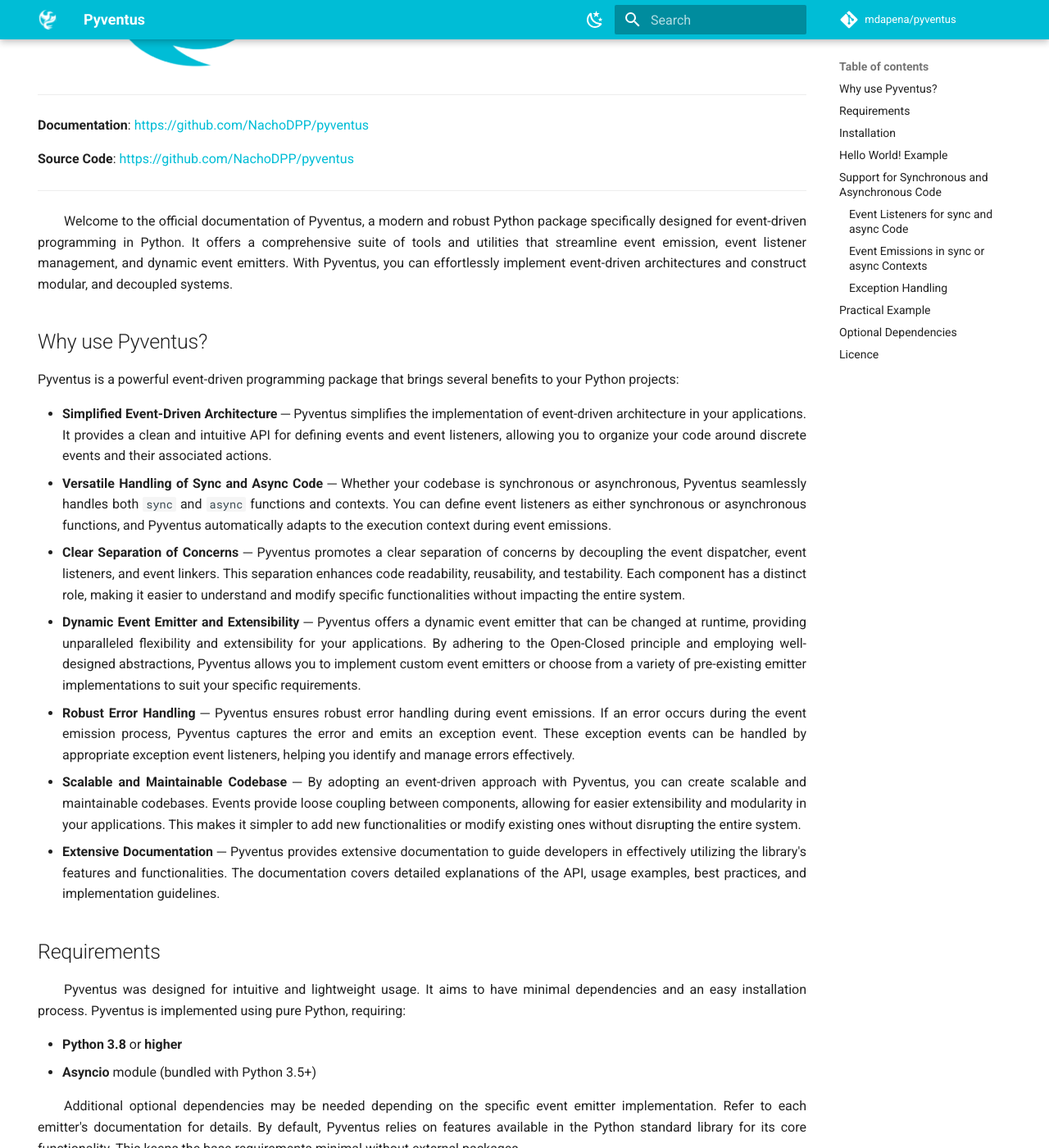
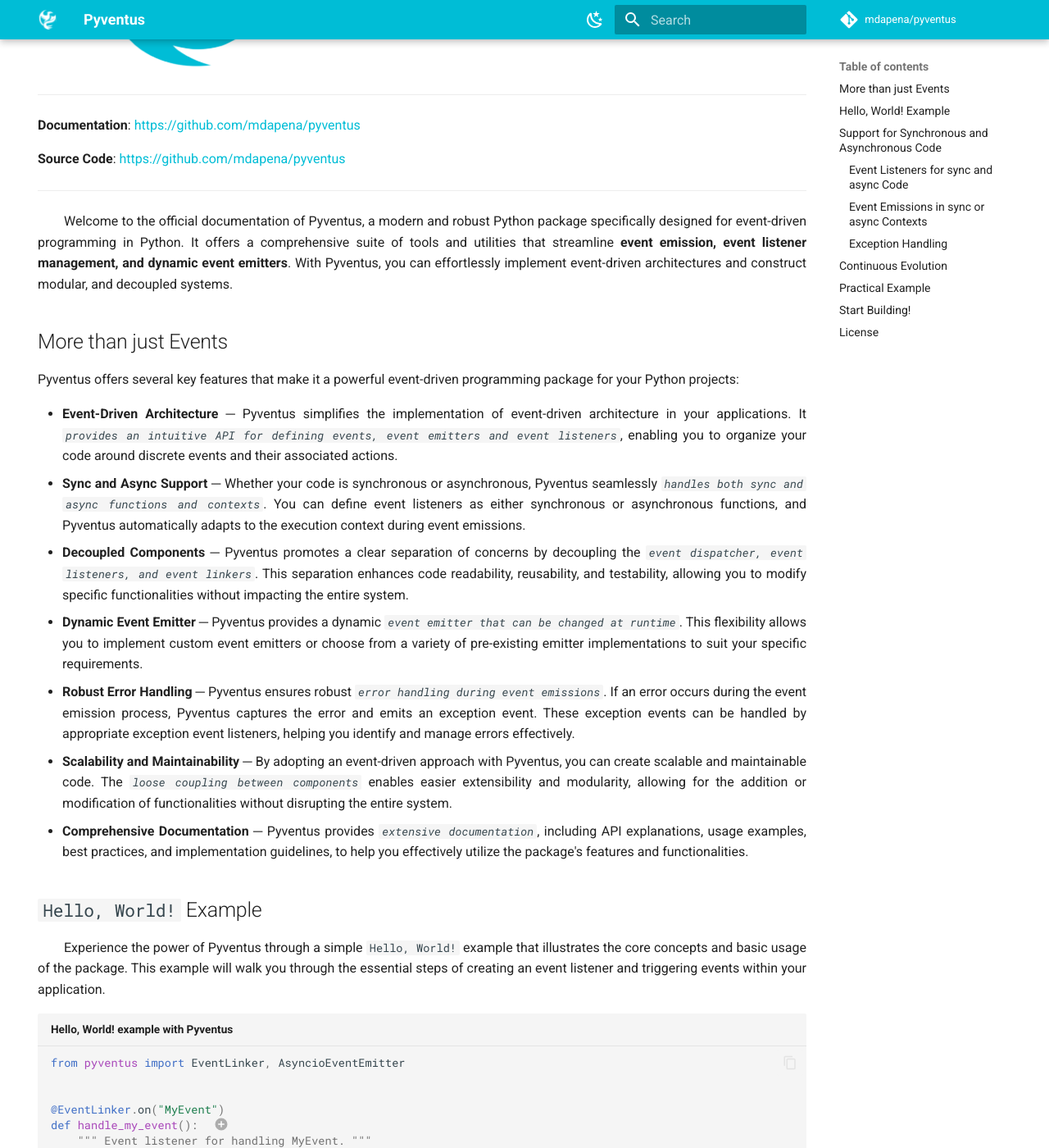
Before and after one commit to mdapena/pyventus, an MkDocs documentation site: the page built from docs/index.md, in a window 1280 px wide and 1400 px high, scrolled down 446 px. Shown: the whole window at 82% size. Built offline with MkDocs 1.6.1 and Material for MkDocs 9.7.7, drawn with Linux system fonts in a browser that asks for light colours; comment, search, counter and statistics services are not loaded; some of the changed text lies outside the part shown.

Commit message:
Update index.md and getting-started.md docs

````diff
--- a/docs/getting-started.md
+++ b/docs/getting-started.md
@@ -0,0 +1,91 @@
+---
+hide:
+  - navigation
+---
+
+<p style='text-align: justify;' markdown>
+    &emsp;&emsp;Pyventus makes it easy to start building event-driven applications. This guide will walk you through
+	properly installing and configuring Pyventus on your development environment.
+</p>
+
+## Requirements
+
+<p style='text-align: justify;' markdown>
+	 &emsp;&emsp;Pyventus was designed for intuitive and lightweight usage. It aims to have minimal dependencies and an
+	easy installation process. To use Pyventus, ensure you have the following:
+</p>
+
+<ul style='text-align: justify;' markdown>
+
+<li markdown>**Python 3.8** or **higher** </li>
+<li markdown>**Asyncio** module (bundled with Python 3.5+)</li>
+
+</ul>
+
+!!! info "Note"
+
+	<p style='text-align: justify;' markdown>
+		By default, Pyventus provides the `AsyncioEventEmitter`, which is included with the package. It does not have
+		any additional dependencies beyond the ones mentioned above. However, depending on the optional dependencies
+		and event emitter implementations you choose to utilize, the requirements may vary.
+	</p>
+
+## Installation
+
+<p style='text-align: justify;' markdown>
+	&emsp;&emsp;Pyventus is published as a Python package and can be installed with `pip`. It is recommended to use a
+	virtual environment. Open your terminal and install Pyventus by running the following command:
+</p>
+
+``` sh
+$ pip install pyventus
+```
+
+### Optional Dependencies
+
+<p style='text-align: justify;' markdown>
+	&emsp;&emsp;Pyventus follows the <a href="https://www.cs.utexas.edu/users/downing/papers/OCP-1996.pdf" target="_blank">Open-Closed Principle</a>,
+	which allows for easy extension of its functionality through alternate `EventEmitter` implementations. These
+	optional dependencies provide the flexibility to enhance Pyventus without replacing existing features. While
+	Pyventus primarily relies on the Python standard library, it also supports optional dependencies to access
+	additional features.
+</p>
+
+
+<ul style='text-align: justify;' markdown>
+
+<li markdown> [`Redis Queue (RQ)`](https://redis.com/glossary/redis-queue/) ─ Pyventus provides support for the
+optional dependency of Redis Queue (RQ) integration through the RqEventEmitter. The RqEventEmitter seamlessly
+integrates with <a href="https://python-rq.org/" target="_blank">Python-RQ</a>, a widely-used library for managing
+task queues using Redis pub/sub. By incorporating the `RqEventEmitter` into Pyventus, you gain the ability to
+execute event listeners as background jobs using RQ's asynchronous workers. To take advantage of the Redis Queue
+integration with Pyventus, you can install it using the following command:
+
+``` sh
+$ pip install pyventus[rq]
+```
+
+</li>
+
+</ul>
+
+## What's Next?
+
+<p style='text-align: justify;' markdown>
+	With Pyventus installed, explore our documentation:
+</p>
+
+<ul style='text-align: justify;' markdown>
+
+<li markdown>View examples and tutorials</li>
+<li markdown>Browse API reference</li>
+<li markdown>Learn core concepts</li>
+
+</ul>
+
+---
+
+
+<p style='text-align: center;' markdown>
+	<small>*For any installation issues, please refer to our issue tracker on GitHub.*</small>
+</p>
--- a/docs/index.md
+++ b/docs/index.md
@@ -11,159 +11,123 @@
 <br>
 
 <p align="center">
-    <a href="#">
-        <img src="./images/logo/pyventus-logo-name-slogan.svg" alt="Pyventus" width="900px">
-    </a>
+   <img src="./images/logo/pyventus-logo-name-slogan.svg" alt="Pyventus" width="900px">
 </p>
 
 ---
 
-**Documentation**: <a href="#" target="_blank">https://github.com/NachoDPP/pyventus</a>
+**Documentation**: <a href="#" target="_blank">https://github.com/mdapena/pyventus</a>
 
-**Source Code**: <a href="#" target="_blank">https://github.com/NachoDPP/pyventus</a>
+**Source Code**: <a href="#" target="_blank">https://github.com/mdapena/pyventus</a>
 
 ---
 
-<p style='text-align: justify;'>
+<p style='text-align: justify;' markdown>
     &emsp;&emsp;Welcome to the official documentation of Pyventus, a modern and robust Python package specifically
     designed for event-driven programming in Python. It offers a comprehensive suite of tools and utilities that
-    streamline event emission, event listener management, and dynamic event emitters. With Pyventus, you can
+    streamline **event emission, event listener management, and dynamic event emitters**. With Pyventus, you can
     effortlessly implement event-driven architectures and construct modular, and decoupled systems.
 </p>
 
-## Why use Pyventus?
+## More than just Events
 
 <p style='text-align: justify;'>
-    Pyventus is a powerful event-driven programming package that brings several benefits to your
-    Python projects:
+    Pyventus offers several key features that make it a powerful event-driven programming package for your
+	Python projects:
 </p>
 
-<ul style='text-align: justify;'>
+<ul style='text-align: justify;' markdown>
 
-    <li><strong>Simplified Event-Driven Architecture</strong> ─
-    Pyventus simplifies the implementation of event-driven architecture in your applications. It provides a clean and
-    intuitive API for defining events and event listeners, allowing you to organize your code around discrete events
-    and their associated actions.
-    </li>
+<li markdown>**Event-Driven Architecture** ─
+Pyventus simplifies the implementation of event-driven architecture in your applications. It *`provides an intuitive
+API for defining events, event emitters and event listeners`*, enabling you to organize your code around discrete
+events and their associated actions.
+</li>
 
-    <li><strong>Versatile Handling of Sync and Async Code</strong> ─
-    Whether your codebase is synchronous or asynchronous, Pyventus seamlessly handles both <code>sync</code> and
-    <code>async</code> functions and contexts. You can define event listeners as either synchronous or asynchronous
-    functions, and Pyventus automatically adapts to the execution context during event emissions.
-    </li>
+<li markdown>**Sync and Async Support** ─
+Whether your code is synchronous or asynchronous, Pyventus seamlessly *`handles both sync and
+async functions and contexts`*. You can define event listeners as either synchronous or asynchronous
+functions, and Pyventus automatically adapts to the execution context during event emissions.
+</li>
 
-    <li><strong>Clear Separation of Concerns</strong> ─
-    Pyventus promotes a clear separation of concerns by decoupling the event dispatcher, event listeners, and event
-    linkers. This separation enhances code readability, reusability, and testability. Each component has a distinct role,
-    making it easier to understand and modify specific functionalities without impacting the entire system.
-    </li>
+<li markdown>**Decoupled Components** ─
+Pyventus promotes a clear separation of concerns by decoupling the *`event dispatcher, event listeners, and event
+linkers`*. This separation enhances code readability, reusability, and testability, allowing you to modify specific
+functionalities without impacting the entire system.
+</li>
 
-    <li><strong>Dynamic Event Emitter and Extensibility</strong> ─
-    Pyventus offers a dynamic event emitter that can be changed at runtime, providing unparalleled flexibility and
-    extensibility for your applications. By adhering to the Open-Closed principle and employing well-designed
-    abstractions, Pyventus allows you to implement custom event emitters or choose from a variety of pre-existing
-    emitter implementations to suit your specific requirements.
-    </li>
+<li markdown>**Dynamic Event Emitter** ─
+Pyventus provides a dynamic *`event emitter that can be changed at runtime`*. This flexibility allows you to implement
+custom event emitters or choose from a variety of pre-existing emitter implementations to suit your specific
+requirements.
+</li>
 
-    <li><strong>Robust Error Handling</strong> ─
-    Pyventus ensures robust error handling during event emissions. If an error occurs during the event emission process,
-    Pyventus captures the error and emits an exception event. These exception events can be handled by appropriate
-    exception event listeners, helping you identify and manage errors effectively.
-    </li>
+<li markdown>**Robust Error Handling** ─
+Pyventus ensures robust *`error handling during event emissions`*. If an error occurs during the event emission process,
+Pyventus captures the error and emits an exception event. These exception events can be handled by appropriate
+exception event listeners, helping you identify and manage errors effectively.
+</li>
 
-    <li><strong>Scalable and Maintainable Codebase</strong> ─
-    By adopting an event-driven approach with Pyventus, you can create scalable and maintainable codebases. Events
-    provide loose coupling between components, allowing for easier extensibility and modularity in your applications.
-    This makes it simpler to add new functionalities or modify existing ones without disrupting the entire system.
-    </li>
+<li markdown>**Scalability and Maintainability** ─
+By adopting an event-driven approach with Pyventus, you can create scalable and maintainable code. The *`loose
+coupling between components`* enables easier extensibility and modularity, allowing for the addition or modification
+of functionalities without disrupting the entire system.
+</li>
 
-    <li><strong>Extensive Documentation</strong> ─
-    Pyventus provides extensive documentation to guide developers in effectively utilizing the library's features and
-    functionalities. The documentation covers detailed explanations of the API, usage examples, best practices, and
-    implementation guidelines.
-    </li>
+<li markdown>**Comprehensive Documentation** ─
+Pyventus provides *`extensive documentation`*, including API explanations, usage examples, best practices, and
+implementation guidelines, to help you effectively utilize the package's features and functionalities.
+</li>
 
 </ul>
 
-## Requirements
+## `Hello, World!` Example
 
-<p style='text-align: justify;'>
-    &emsp;&emsp;Pyventus was designed for intuitive and lightweight usage. It aims to have minimal dependencies
-    and an easy installation process. Pyventus is implemented using pure Python, requiring:
+<p style='text-align: justify;' markdown>
+    &emsp;&emsp;Experience the power of Pyventus through a simple `Hello, World!` example that illustrates the core concepts and
+	basic usage of the package. This example will walk you through the essential steps of creating an event listener
+	and triggering events within your application.
 </p>
 
-<ul style='text-align: justify;'>
-    <li><strong>Python 3.8</strong> or <strong>higher</strong> </li>
-    <li><strong>Asyncio</strong> module (bundled with Python 3.5+)</li>
-</ul>
-
-
-<p style='text-align: justify;'>
-    &emsp;&emsp;Additional optional dependencies may be needed depending on the specific event emitter implementation.
-    Refer to each emitter's documentation for details. By default, Pyventus relies on features available in the Python
-    standard library for its core functionality. This keeps the base requirements minimal without external packages.
-</p>
-
-## Installation
-
-<p style='text-align: justify;'>
-    &emsp;&emsp;Pyventus is published as a Python package and can be installed with <code>pip</code>, ideally by using
-    a virtual environment. Open up a terminal and install Pyventus with:
-</p>
-
-``` sh
-$ pip install pyventus #(1)!
-```
-
-1. :material-format-list-group-plus: **Note** ─ Additionally, Pyventus provides optional event emitters that may have
-   extra requirements. Refer to the documentation for details on available emitters.
-
-## Hello World! Example
-
-<p style='text-align: justify;'>
-    &emsp;&emsp;Now that Pyventus is installed, let's explore a simple <code>"Hello World"</code> example to
-    demonstrate its core event-driven functionality and basic usage.
-</p>
-
-```Python title="Hello World with Pyventus."
+```Python title="Hello, World! example with Pyventus"
 from pyventus import EventLinker, AsyncioEventEmitter
 
 
-@EventLinker.on('MyEvent')
+@EventLinker.on("MyEvent")
 def handle_my_event():  # (1)!
     """ Event listener for handling MyEvent. """
-    print(f"Hello world!")
+    print("Hello, World!")
 
 
 # Create an instance of the event emitter
 event_emitter = AsyncioEventEmitter()  # (2)!
 
 # Emit a MyEvent
-event_emitter.emit('MyEvent')  # (3)!
+event_emitter.emit("MyEvent")  # (3)!
 ```
 
 1. :material-format-list-group-plus: **Note** ─ With Pyventus, you can confidently handle both `sync` and `async`
    functions.
 2. :material-format-list-group-plus: **Note** ─ The event emitter can be dynamically changed based on the requirements.
+   <a href="/">Learn more…</a>
 3. :material-format-list-group-plus: **Note** ─ The emit method of the Pyventus event emitter works seamlessly in both
    `sync` and `async` contexts.
 
 ??? info "You can also work with <code>async</code> functions or within an asynchronous context..."
 
-    <p style='text-align: justify;'>
-        &emsp;&emsp;If your code utilizes asynchronous programming patterns like <code>async</code> and <code>await</code>,
-        Pyventus supports defining event handlers asynchronously using <code>async def</code>. It also handles event
-        emission natively in async contexts.
+    <p style='text-align: justify;' markdown>
+        If your code utilizes asynchronous programming patterns like `async` and `await`, Pyventus supports defining
+		event handlers asynchronously using `async def`. It also handles event emission natively in async contexts.
     </p>
 
-    ```Python title="Async Hello World with Pyventus." hl_lines="5"
+    ```Python title="Async Hello, World! example with Pyventus" hl_lines="5"
     from pyventus import EventLinker, AsyncioEventEmitter
 
 
     @EventLinker.on('MyEvent')
     async def handle_my_event():
         """ Async event listener for handling MyEvent. """
-        print(f"Hello world!")
+        print(f"Hello, World!")
 
 
     # Create an instance of the event emitter
@@ -173,41 +137,61 @@
     event_emitter.emit('MyEvent')
     ```
 
-<p style='text-align: justify;'>
-    &emsp;&emsp;As we can see from the <code>Hello World</code> example, Pyventus follows a simple and intuitive
-    workflow for event-driven programming. In this example, we start by defining an event listener using the
-    <code>@EventLinker.on</code> decorator, which allows us to associate the handler function with the desired event.
-    This step establishes the foundation for event-driven programming, as it specifies how our application should
-    respond to the event.
+<p style='text-align: justify;' markdown>
+    &emsp;&emsp;As we can see from the `Hello, World!` example, Pyventus follows a simple and intuitive
+    workflow for event-driven programming. Let's recap the essential steps involved:
 </p>
 
-<p style='text-align: justify;'>
-    &emsp;&emsp;To complete the workflow, we create an instance of the event emitter using Pyventus. This event emitter
-    enables us to seamlessly emit events using the emit method provided by Pyventus. By invoking the emit method and
-    specifying the appropriate event, we trigger the execution of the associated event listener function.
+<ol style='text-align: justify;' markdown>
+
+<li markdown>
+**Defining the event listener function:** We defined the function `handle_my_event()` and used the `@EventLinker.on()`
+decorator to associate it with the event `MyEvent`. This decorator indicates that the function should be triggered
+when `MyEvent` occurs.
+</li>
+
+<li markdown>
+**Creating the event emitter instance:** We instantiated the `AsyncioEventEmitter` class, which acts as the event
+emitter responsible for dispatching events and invoking the associated event listener.
+</li>
+
+<li markdown>
+**Emitting the event:** By utilizing the `emit()` method of the event emitter, we emitted the event `MyEvent`. This
+action subsequently executed the registered event listener, `handle_my_event()`.
+</li>
+
+</ol>
+
+<p style='text-align: justify;' markdown>
+    &emsp;&emsp;Having gained a clear understanding of the workflow showcased in the `Hello, World!` example, you are
+	now well-equipped to explore more intricate event-driven scenarios and fully harness the capabilities of Pyventus
+	in your own projects.
 </p>
 
-<p style='text-align: justify;'>
-    &emsp;&emsp;The <code>Hello World</code> example showcases how Pyventus simplifies event handling and demonstrates
-    its effectiveness in streamlining event-driven programming tasks. With Pyventus, developers can easily define
-    event handlers, associate them with events, and emit events, making event-driven programming more
-    straightforward and efficient.
-</p>
+!!! example "Next steps"
+
+	<p style='text-align: justify;' markdown>
+	    Feel free to experiment and build upon this example to explore the full potential of Pyventus in your own
+		projects. You can register **additional event listeners**, handle **events with different event types**
+		or **metadata**, implement **custom event emitters** and **event linkers** based on your application's
+		requirements.
+	</p>
 
 ## Support for Synchronous and Asynchronous Code
 
-<p style='text-align: justify;'>
-    &emsp;&emsp;Pyventus is designed from the ground up to seamlessly support asynchronous and synchronous programming
-    models. It provides a unified asynchronous and synchronous API that functions transparently regardless of context.
+<p style='text-align: justify;' markdown>
+    &emsp;&emsp;Pyventus is designed from the ground up to seamlessly support asynchronous and synchronous programming models.
+	Its base and core abstractions provide a unified `sync` and `async` API that functions transparently, regardless of
+	the execution context.
 </p>
 
-<p style='text-align: justify;'>
+<p style='text-align: justify;' markdown>
     &emsp;&emsp;At its core, Pyventus handles event emission and propagation automatically within asynchronous or
-    synchronous contexts. When in an asynchronous context like an async function, event emissions will be handled
+    synchronous contexts. When in an asynchronous context like an `async` function, event emissions will be handled
     asynchronously. Similarly, in synchronous code event emissions occur synchronously.
 </p>
 
-<p style='text-align: justify;'>
+<p style='text-align: justify;' markdown>
     &emsp;&emsp;Pyventus also excels at robust error handling. If an error occurs during event emission, it will
     capture the error and emit an exception event. Exception events can then be handled by dedicated exception
     listeners, ensuring errors are properly managed.
@@ -244,20 +228,40 @@
 ### Exception Handling
 
 ```Python
-@EventLinker.on(EventEmitterExceptionEvent)
+@EventLinker.on(Exception)
 def handle_emitter_exception(event: EventEmitterExceptionEvent):
     # Handle exception events here
     pass
 ```
 
+## Continuous Evolution
+
+<p style='text-align: justify;' markdown>
+	&emsp;&emsp;Pyventus continuously adapts to support developers across technological and programming domains. Its
+	aim is to remain at the forefront of event-driven design. Future development may introduce new official event
+	emitters, expanding compatibility with different technologies through seamless integration.
+
+<p style='text-align: justify;' markdown>
+	&emsp;&emsp;Current default emitters provide reliable out-of-the-box capabilities for common use cases. They
+	efficiently handle core event operations and lay the foundation for building event-driven applications.
+</p>
+
+!!! info "Driving Innovation Through Collaboration"
+
+	<p style='text-align: justify;' markdown>
+	    Pyventus is an open source project that welcomes community involvement. If you wish to contribute
+		additional event emitters, improvements, or bug fixes, please check the [Help](/help) section for
+		guidelines on collaborating. Together, we can further the possibilities of event-driven development.
+	</p>
+
 ## **Practical Example**
 
-<p style='text-align: justify;'>
+<p style='text-align: justify;' markdown>
     &emsp;&emsp;To demonstrate Pyventus in a realistic scenario, we will examine how to implement a portion of the
     password reset workflow using an event-driven approach.
 </p>
 
-<p style='text-align: justify;'>
+<p style='text-align: justify;' markdown>
     &emsp;&emsp;A common part of the password reset process involves notifying the user that a reset was requested.
     In traditional implementations, the code to validate the reset request may be tightly coupled with the logic to
     communicate this to the user. With Pyventus, we can model these steps as distinct events that are emitted after
@@ -265,13 +269,13 @@
     flexible integration.
 </p>
 
-<p style='text-align: justify;'>
+<p style='text-align: justify;' markdown>
     &emsp;&emsp; In this example, we will focus on integrating the notification subsystem through events. Upon
-    validating a reset request, we will emit a "PasswordResetRequested" event containing user details. This
+    validating a reset request, we will emit a `PasswordResetRequested` event containing user details. This
     event will then trigger the sending of a confirmation email through an asynchronous handler.
 </p>
 
-```Python title="Practival Example with Pyventus"
+```Python title="Practical Example with Pyventus"
 from dataclasses import dataclass
 from smtplib import SMTPConnectError
 
@@ -326,40 +330,34 @@
 )
 ```
 
-## Optional Dependencies
+## Start Building!
 
-<p style='text-align: justify;'>
-    &emsp;&emsp;Pyventus follows the principles of the <a href="https://www.cs.utexas.edu/users/downing/papers/OCP-1996.pdf" target="_blank">Open-Closed Principle</a>,
-    allowing for seamless extension of its functionality through additional <code>EventEmitter</code> implementations,
-    without the need to replace existing ones. By default, Pyventus relies solely on the Python standard library.
-    However, users have the flexibility to leverage additional features by selecting an alternate emitter or even
-    creating custom ones.
+<p style='text-align: justify;' markdown>
+    &emsp;&emsp;Are you ready to dive into event-driven programming with Pyventus? Follow these steps to integrate Pyventus into
+	your project and start building reactive applications. Click the button below to navigate to the Pyventus
+	`Getting Started` page and explore detailed instructions, examples, and more:
 </p>
 
 
-<ul style='text-align: justify;'>
+---
 
-    <li><strong>RqEventEmitter</strong> ─
-    The RqEventEmitter integration connects Pyventus with <a href="https://python-rq.org/" target="_blank">RQ</a>
-    queueing using Redis pub/sub. This integration enables the execution of event listeners as background jobs
-    using RQ's asynchronous workers. This is useful for intensive or long-running tasks like video processing,
-    model optimization, or any workloads better suited to async execution that leverage RQ's powerful features.
-    The <code>RqEventEmitter</code> relies on the RQ package as a dependency, which can be installed separately
-    to take advantage of this integration.
-    </li>
+<p style='text-align: center;' markdown>
+	[:material-star-outline:&emsp;Getting Started&emsp;:material-star-outline:](/getting-started){ .md-button }
+</p>
 
-</ul>
-
-## Licence
-
-<p style='text-align: justify;'>
-    &emsp;&emsp;Pyventus is released under the <a href="https://choosealicense.com/licenses/mit/" target="_blank">MIT License</a>.
-    You can find the full text of the license in the <code>LICENSE</code> file of the <a href="https://github.com/NachoDPP/pyventus" target="_blank">Pyventus repository</a>.
-</p>
+---
 
 !!! info "Interesting Fact"
 
     <p style='text-align: justify;'>
-        &emsp;&emsp;Pyventus gets its name from the fusion of `Python` and `Eventus`, a Latin word meaning "event".
+        Pyventus gets its name from the fusion of `Python` and `Eventus`, a Latin word meaning "event".
         This name reflects the library's focus on enabling event-driven programming in Python.
     </p>
+
+## License
+
+<p style='text-align: justify;' markdown>
+    &emsp;&emsp;Pyventus is open source software released under the <a href="https://choosealicense.com/licenses/mit/" target="_blank">MIT License</a>.
+    You can view the full text of the MIT license in the `LICENSE` file located in the <a href="https://github.com/mdapena/pyventus" target="_blank">Pyventus repository</a>
+	on GitHub.
+</p>
--- a/mkdocs.yml
+++ b/mkdocs.yml
@@ -40,18 +40,19 @@
 repo_url: https://github.com/mdapena/pyventus
 
 markdown_extensions:
+  - attr_list
+  - md_in_html
+  - pymdownx.arithmatex:
+      generic: true
   - pymdownx.highlight:
       anchor_linenums: true
   - pymdownx.inlinehilite
   - pymdownx.snippets
   - admonition
-  - pymdownx.arithmatex:
-      generic: true
   - footnotes
   - pymdownx.details
   - pymdownx.superfences
   - pymdownx.mark
-  - attr_list
   - abbr
   - pymdownx.emoji:
       emoji_index: !!python/name:materialx.emoji.twemoji
@@ -63,8 +64,9 @@
 nav:
   - Pyventus: index.md
   - Getting Started: getting-started.md
-  - API Documentation: api.md
   - Examples: examples.md
+  - API Reference: api-reference.md
+  - Help: help.md
 
 copyright: |
   &copy; 2023 <a href="https://github.com/mdapena" target="_blank" rel="mdapena">Manuel Da Pena</a>
````
Also changed, not shown: docs/api-reference.md (added), docs/api.md (deleted), docs/help.md (added).
